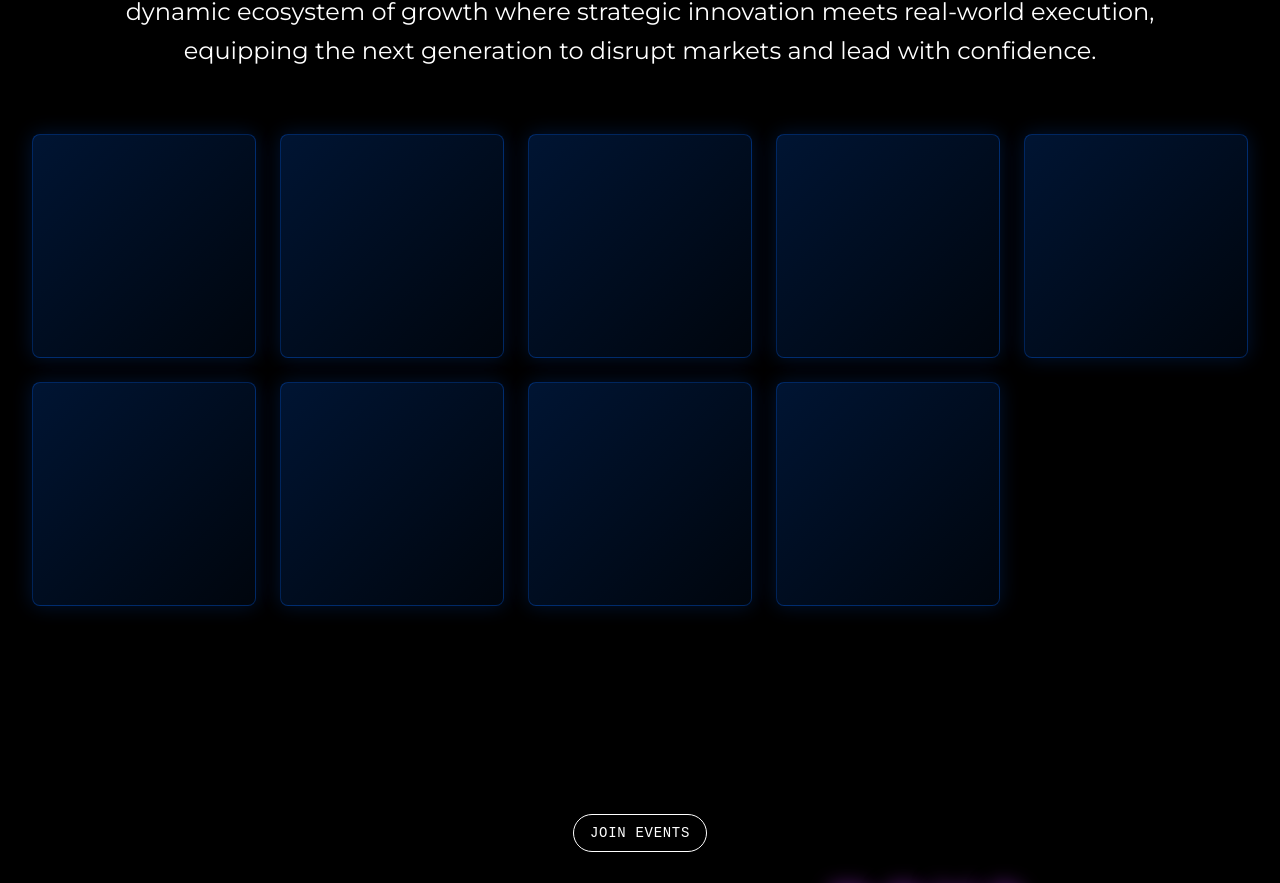
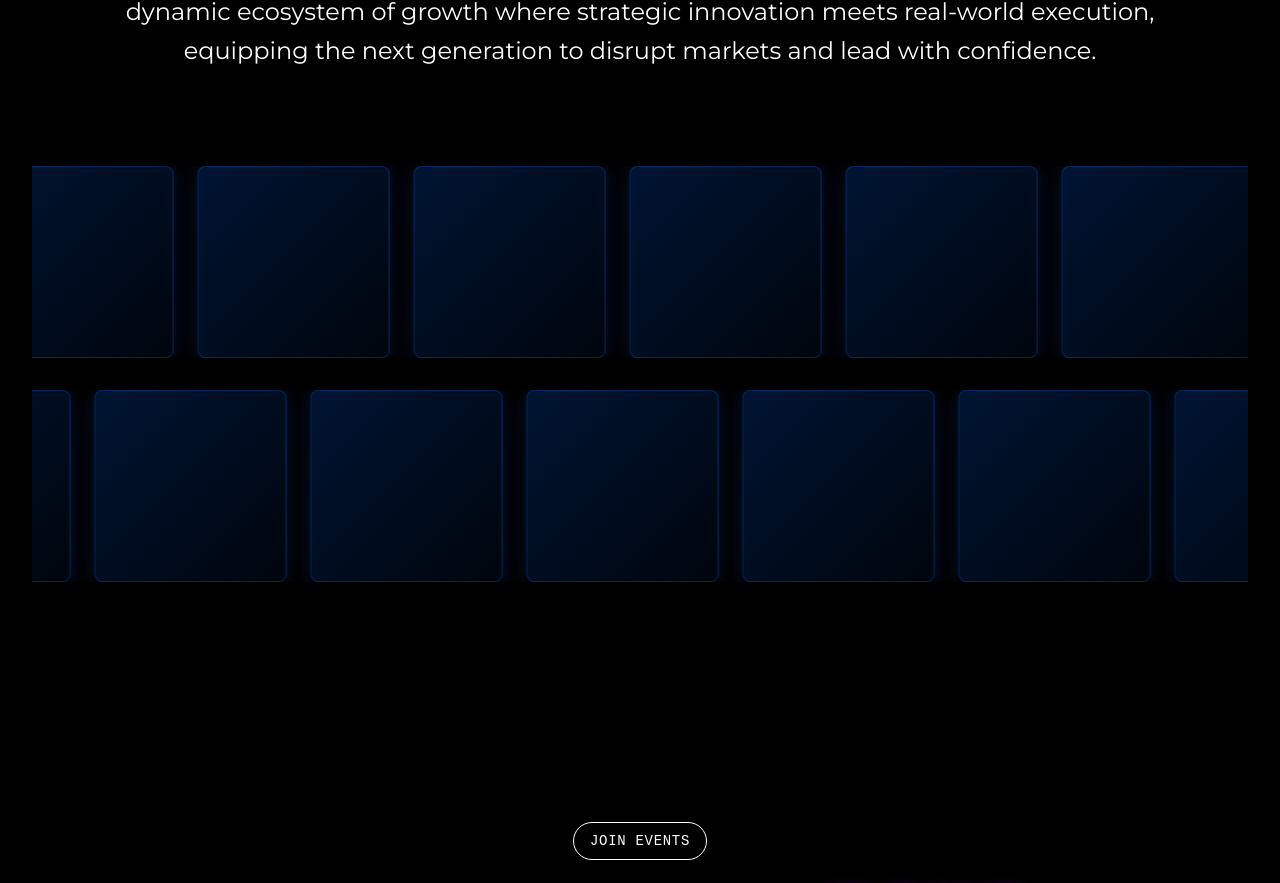
Before and after one commit to Ansh-mick27/AIIHFound_E_summit, a Next.js app: page / in a window 1280 px wide. Shown: the part 1289-2172 px from the top of the page. Built offline with nearby package versions, Linux system fonts and the light colour scheme.

Commit message:
Convert AboutESummit grid to animated marquee rows (Right/Left)

```diff
--- a/src/components/AboutESummit.tsx
+++ b/src/components/AboutESummit.tsx
@@ -47,35 +47,27 @@ export default function AboutESummit() {
                     the next generation to disrupt markets and lead with confidence.
                 </motion.p>
 
-                {/* Grid Section */}
+                {/* Animated Rows Section */}
+                <div className="flex flex-col gap-8 overflow-hidden py-8">
+                    {/* Top Row - Scroll Right */}
+                    <div className="flex overflow-hidden relative w-full">
                         <motion.div
-                    initial={{ opacity: 0, y: 20 }}
-                    whileInView={{ opacity: 1, y: 0 }}
-                    viewport={{ once: true }}
-                    transition={{ duration: 0.6, delay: 0.4 }}
-                    className="grid grid-cols-2 md:grid-cols-4 lg:grid-cols-5 gap-6"
+                            className="flex gap-6 whitespace-nowrap"
+                            animate={{ x: ["-50%", "0%"] }}
+                            transition={{
+                                x: {
+                                    repeat: Infinity,
+                                    repeatType: "loop",
+                                    duration: 20,
+                                    ease: "linear",
+                                }
+                            }}
+                            style={{ width: "max-content" }}
                         >
-                    {/* Top row - 4 boxes */}
-                    {[1, 2, 3, 4].map((index) => (
-                        <motion.div
+                            {[...Array(10)].map((_, index) => (
+                                <div
                                     key={`top-${index}`}
-                            whileHover={{ scale: 1.05 }}
-                            className="aspect-square rounded-lg"
-                            style={{
-                                background: 'linear-gradient(135deg, rgba(0, 102, 255, 0.2), rgba(0, 102, 255, 0.05))',
-                                border: '1px solid rgba(0, 102, 255, 0.3)',
-                                backdropFilter: 'blur(10px)',
-                                boxShadow: '0 0 20px rgba(0, 102, 255, 0.2)'
-                            }}
-                        />
-                    ))}
-
-                    {/* Bottom row - 5 boxes */}
-                    {[1, 2, 3, 4, 5].map((index) => (
-                        <motion.div
-                            key={`bottom-${index}`}
-                            whileHover={{ scale: 1.05 }}
-                            className="aspect-square rounded-lg"
+                                    className="w-48 h-48 rounded-lg flex-shrink-0"
                                     style={{
                                         background: 'linear-gradient(135deg, rgba(0, 102, 255, 0.2), rgba(0, 102, 255, 0.05))',
                                         border: '1px solid rgba(0, 102, 255, 0.3)',
@@ -86,6 +78,38 @@ export default function AboutESummit() {
                             ))}
                         </motion.div>
                     </div>
+
+                    {/* Bottom Row - Scroll Left */}
+                    <div className="flex overflow-hidden relative w-full">
+                        <motion.div
+                            className="flex gap-6 whitespace-nowrap"
+                            animate={{ x: ["0%", "-50%"] }}
+                            transition={{
+                                x: {
+                                    repeat: Infinity,
+                                    repeatType: "loop",
+                                    duration: 20,
+                                    ease: "linear",
+                                }
+                            }}
+                            style={{ width: "max-content" }}
+                        >
+                            {[...Array(10)].map((_, index) => (
+                                <div
+                                    key={`bottom-${index}`}
+                                    className="w-48 h-48 rounded-lg flex-shrink-0"
+                                    style={{
+                                        background: 'linear-gradient(135deg, rgba(0, 102, 255, 0.2), rgba(0, 102, 255, 0.05))',
+                                        border: '1px solid rgba(0, 102, 255, 0.3)',
+                                        backdropFilter: 'blur(10px)',
+                                        boxShadow: '0 0 20px rgba(0, 102, 255, 0.2)'
+                                    }}
+                                />
+                            ))}
+                        </motion.div>
+                    </div>
+                </div>
+            </div>
         </section>
     );
 }
```
Lines whose indentation alone changed are shown as unchanged.
